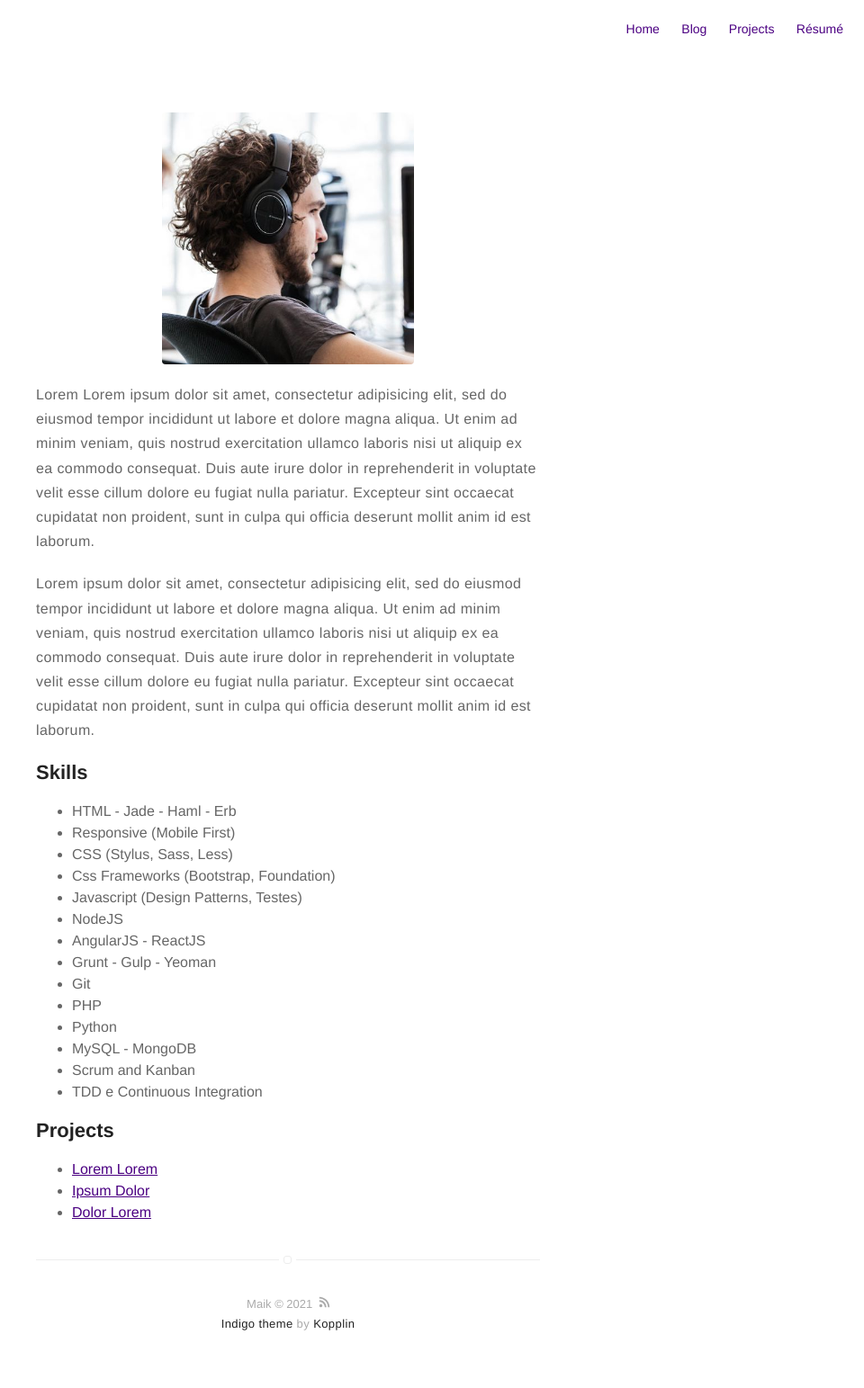
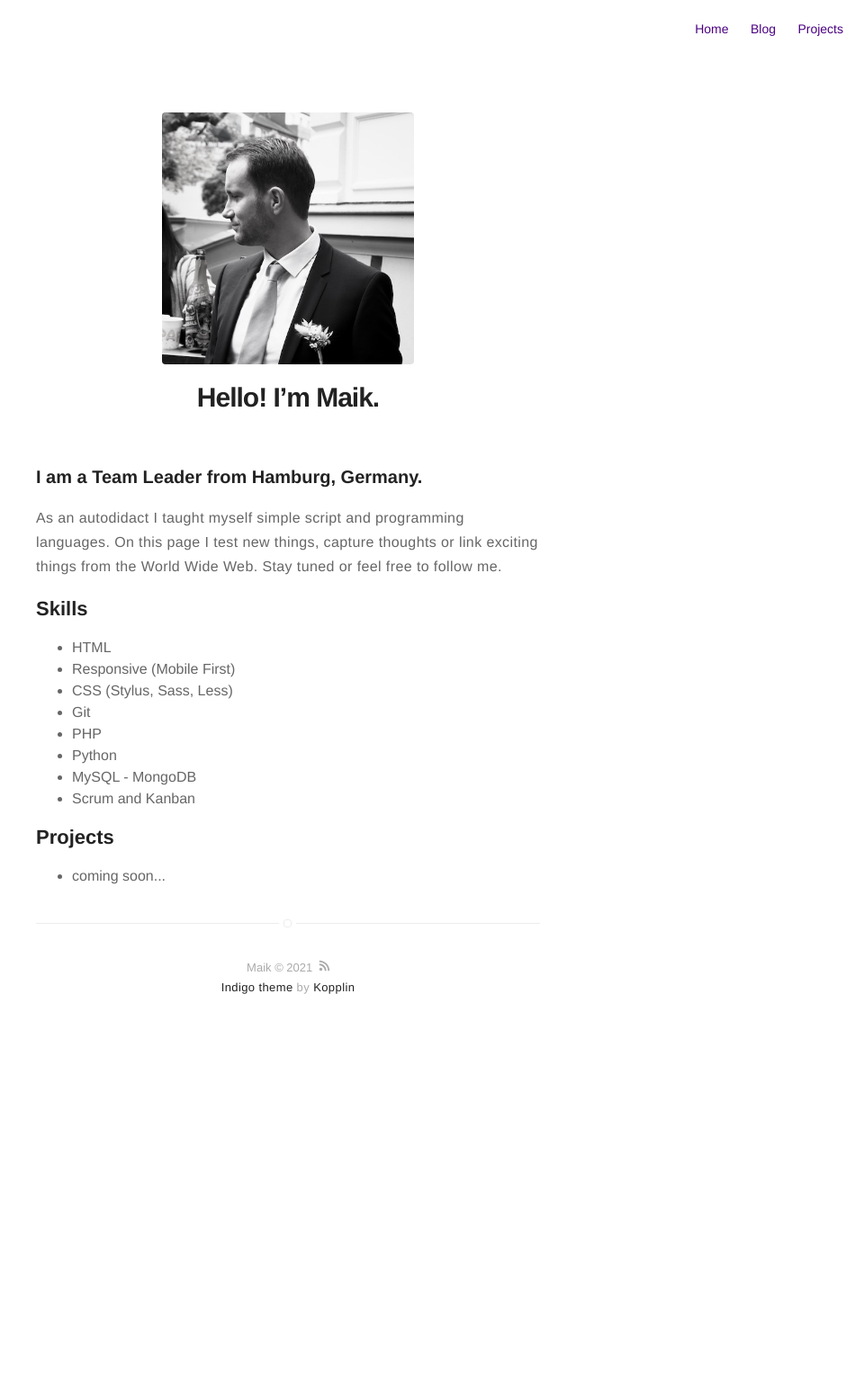
Before and after one commit to Maik-Wi/maik.github.io, a Jekyll site: the page built from about.md, in a window 1280 px wide. Shown: the whole page at 90% size, without its empty margins (320-1280 px from the left). Built offline with Jekyll 4.4.1, drawn with Linux system fonts in a browser that asks for light colours; after the commit the page ends 1170 px from its top, so only the background shows below that.

Commit message:
settings adjusted

```diff
--- a/_config.yml
+++ b/_config.yml
@@ -3,7 +3,7 @@ name: Maik
 bio: I am a Team Leader from Hamburg, Germany.
 
 # twitter summary info
-description: A blog about technology and stuff related
+description: I am a Executive from Hamburg, Germany.
 
 # if it's an external image, update below for true
 # better with square images
@@ -12,8 +12,8 @@ picture: assets/images/profile.jpg
 
 # If you want to include your resume, set to true
 # and specify source (external or local).
-resume: true
-resume-external: true
+resume: false
+resume-external: false
 resume-url: https://google.com/?q=my+resume
 
 url: https://maik-wi.github.io
@@ -55,16 +55,10 @@ email: myemail@gmail.com
 authors:
   johndoe:
     name: Maik
-    bio: A Man who travels the world eating noodles
+    bio: I am a Executive from Hamburg, Germany.
     external-image: false
     picture: assets/images/profile.jpg
-    twitter: johndoe
-  jamesfoster:
-    name: James Foster
-    bio: A Man who develops software with coffee
-    external-image: false
-    picture: assets/images/james.jpg
-    twitter: jamesfoster
+    twitter: maik_wi
 
 # do you want a larger site? change the option below
 # options: [normal, large] | default: normal
@@ -99,7 +93,7 @@ related: true
 post-advance-links: [blog]
 
 # show author block at the end of a post ?
-show-author: true
+show-author: false
 
 # do you want some animations?
 animation: true
--- a/about.md
+++ b/about.md
@@ -4,43 +4,30 @@ layout: page
 ---
 ![Profile Image]({% if site.external-image %}{{ site.picture }}{% else %}{{ site.url }}/{{ site.picture }}{% endif %})
 
-<p>Lorem Lorem ipsum dolor sit amet, consectetur adipisicing elit, sed do eiusmod
-tempor incididunt ut labore et dolore magna aliqua. Ut enim ad minim veniam,
-quis nostrud exercitation ullamco laboris nisi ut aliquip ex ea commodo
-consequat. Duis aute irure dolor in reprehenderit in voluptate velit esse
-cillum dolore eu fugiat nulla pariatur. Excepteur sint occaecat cupidatat non
-proident, sunt in culpa qui officia deserunt mollit anim id est laborum.</p>
 
-<p>Lorem ipsum dolor sit amet, consectetur adipisicing elit, sed do eiusmod
-tempor incididunt ut labore et dolore magna aliqua. Ut enim ad minim veniam,
-quis nostrud exercitation ullamco laboris nisi ut aliquip ex ea commodo
-consequat. Duis aute irure dolor in reprehenderit in voluptate velit esse
-cillum dolore eu fugiat nulla pariatur. Excepteur sint occaecat cupidatat non
-proident, sunt in culpa qui officia deserunt mollit anim id est laborum.</p>
+<h1>Hello! I’m Maik.</h1>
+
+<h3>I am a Team Leader from Hamburg, Germany.</h3>
+
+<p>As an autodidact I taught myself simple script and programming languages. On this page I test new things, capture thoughts or link exciting things from the World Wide Web.
+
+Stay tuned or feel free to follow me.</p>
 
 <h2>Skills</h2>
 
 <ul class="skill-list">
-	<li>HTML - Jade - Haml - Erb</li>
+	<li>HTML</li>
 	<li>Responsive (Mobile First)</li>
 	<li>CSS (Stylus, Sass, Less)</li>
-	<li>Css Frameworks (Bootstrap, Foundation)</li>
-	<li>Javascript (Design Patterns, Testes)</li>
-	<li>NodeJS</li>
-	<li>AngularJS - ReactJS</li>
-	<li>Grunt - Gulp - Yeoman</li>
 	<li>Git</li>
 	<li>PHP</li>
 	<li>Python</li>
 	<li>MySQL - MongoDB</li>
 	<li>Scrum and Kanban</li>
-	<li>TDD e Continuous Integration</li>
 </ul>
 
 <h2>Projects</h2>
 
 <ul>
-	<li><a href="https://github.com/">Lorem Lorem</a></li>
-	<li><a href="https://github.com/">Ipsum Dolor</a></li>
-	<li><a href="https://github.com/">Dolor Lorem</a></li>
+	<li>coming soon...</li>
 </ul>
```
Also changed, not shown: README.md, assets/images/profile.jpg, assets/screen-shot.png (deleted), 3 other files.
